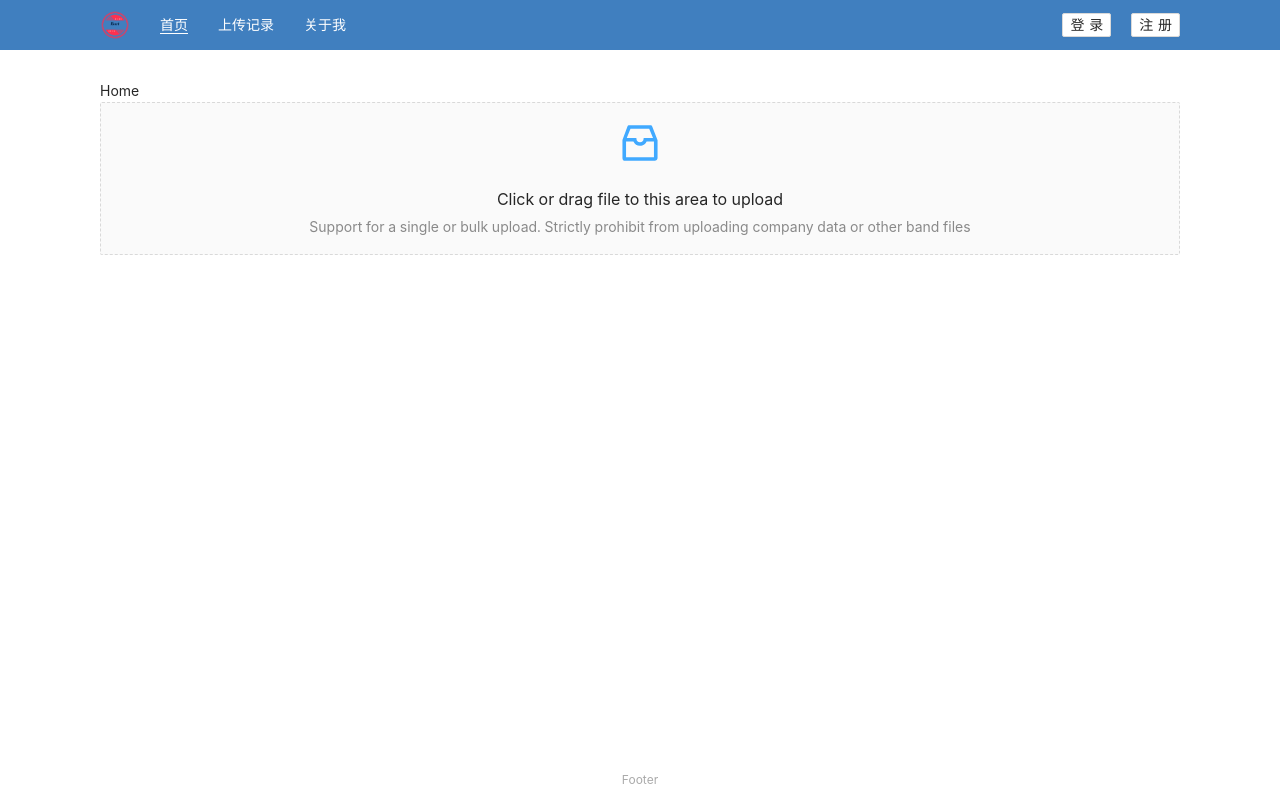
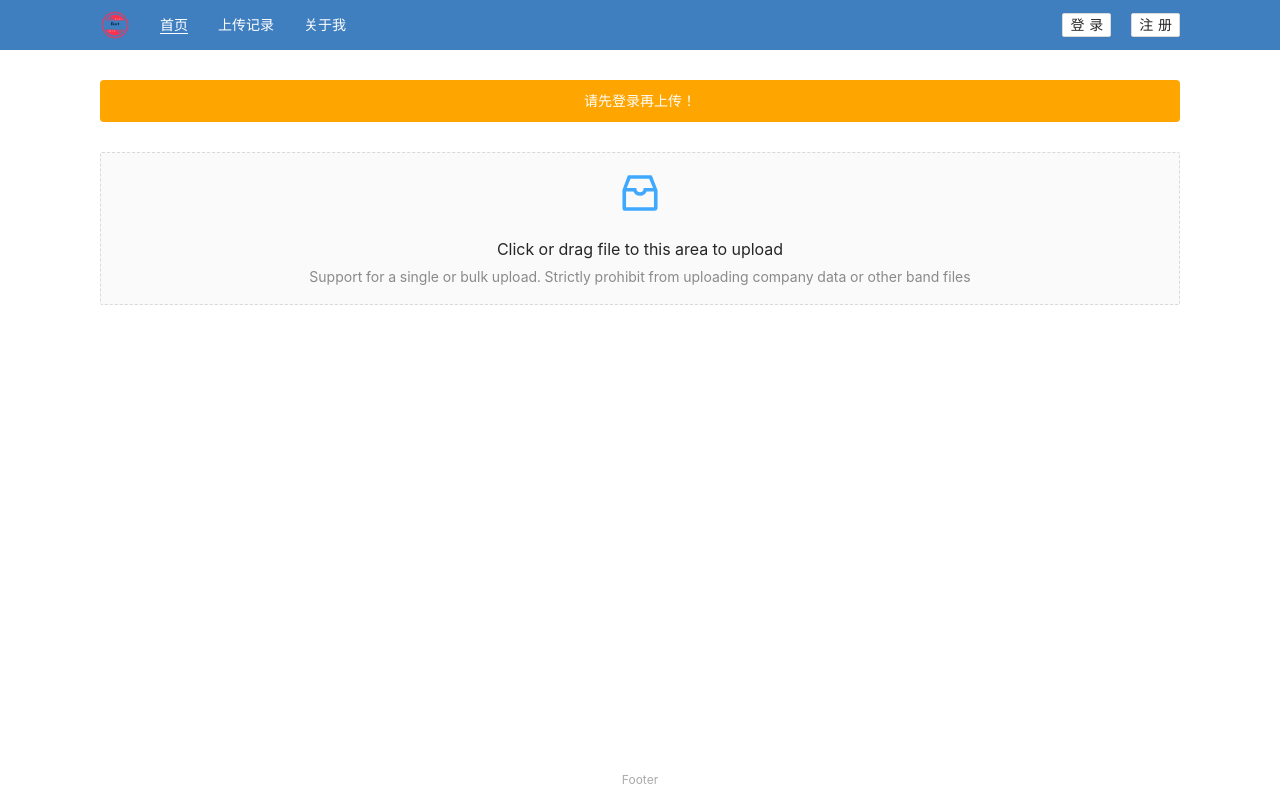
Before and after one commit to Orange-ice/picture-bed, a React app: page /#/ in a window 1280 px wide. Built offline with nearby package versions, Linux system fonts and the light colour scheme; what leancloud-storage would draw is missing.

Commit message:
添加Tips提示先登录再上传

```diff
--- /dev/null
+++ b/src/components/Tips.tsx
@@ -0,0 +1,24 @@
+import React from 'react';
+import { useStores } from '@/stores';
+import { observer } from 'mobx-react';
+import styled from 'styled-components';
+
+const Wrapper = styled.div`
+  background: orange;
+  padding: 10px;
+  margin: 0 0 30px;
+  color: #fff;
+  border-radius: 4px;
+  text-align: center;
+`
+
+const Tips:React.FC = observer((props) => {
+  const { UserStore } = useStores()
+  return (
+    <>
+      {UserStore.currentUser ? null : <Wrapper>{props.children}</Wrapper>}
+    </>
+  )
+})
+
+export default Tips
--- a/src/pages/Home.tsx
+++ b/src/pages/Home.tsx
@@ -1,11 +1,12 @@
 import React from 'react';
 import Layout from '@/components/Layout';
 import Uploader from '@/components/Uploader';
+import Tips from '@/components/Tips';
 
 function Home () {
   return (
     <Layout>
-      <div>Home</div>
+      <Tips>请先登录再上传！</Tips>
       <Uploader/>
     </Layout>
   );
```
